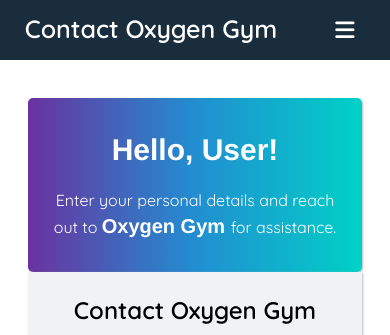
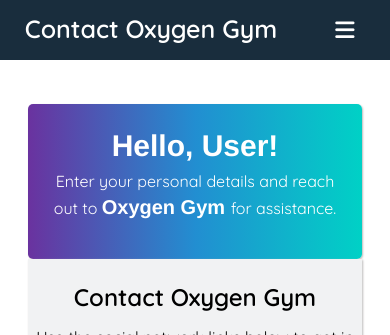
Before and after one commit to Fabricio-Rojas/oxygen-gym, a plain HTML site: page contact.html in a window 390 px wide. Shown: the top 335 px of the page. Drawn offline with Linux system fonts and the light colour scheme.

Commit message:
Fixed contact form responsiveness

```diff
--- a/assets/style/contact.css
+++ b/assets/style/contact.css
@@ -100,9 +100,10 @@ header nav ul li a:hover {
 
 
 .grid {
-    min-height: calc(95vh - 60px - 60px);
+    min-height: calc(100vh - 60px - 110px);
     display: grid;
     place-items: center;
+    padding: 30px 0;
 }
 
 .flex {
@@ -117,7 +118,7 @@ header nav ul li a:hover {
 .text {
     text-align: center;
     width: 40%;
-    height: 100%;
+    height: auto;
     background: linear-gradient(to right, #6a329f, #228ed1, #00D1C6);
     box-shadow: 1px 1px 2px rgb(190, 188, 188);
     border-radius: 5px;
@@ -145,12 +146,16 @@ header nav ul li a:hover {
 }
 
 .form h2 {
-    margin-top: 50px;
+    margin-top: 40px;
     margin-bottom: 10px;
 }
 
 form p {
     margin-bottom: 10px;
+}
+
+.form form {
+    margin-bottom: 20px;
 }
 
 input[type=text] {
@@ -269,24 +274,18 @@ input[type=email]:focus {
 }
 
 @media (max-width: 768px) {
-    .grid {
-        height: calc(85vh - 60px - 60px);
-    }
     .text {
         width: 100%;
-        height: 30%;
+        height: 155px;
     }
     .text h2 {
-        margin-top: 30px;
+        margin-top: 20px;
     }
     .form {
         width: 100%;
     }
     .form h2 {
         margin-top: 20px;
-    }
-    .form form {
-        margin-bottom: 20px;
     }
 }
 
@@ -335,7 +334,7 @@ footer {
     }
 
     .text p {
-        padding: 15px 25px;
+        padding: 0px 25px;
     }
 
     h1 {
```
